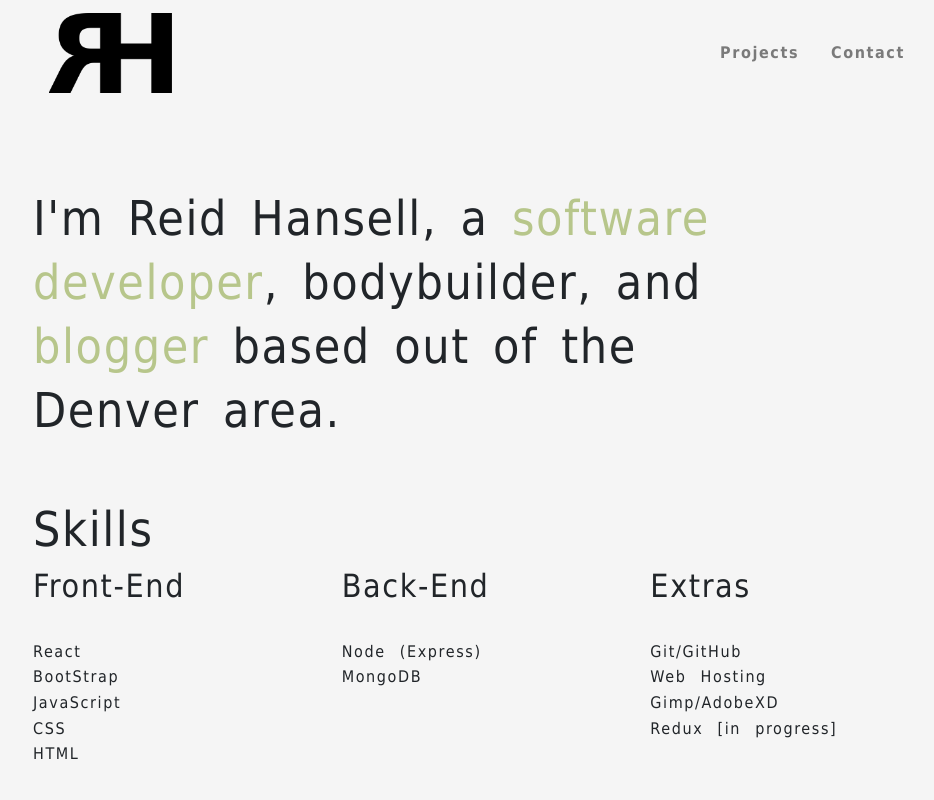
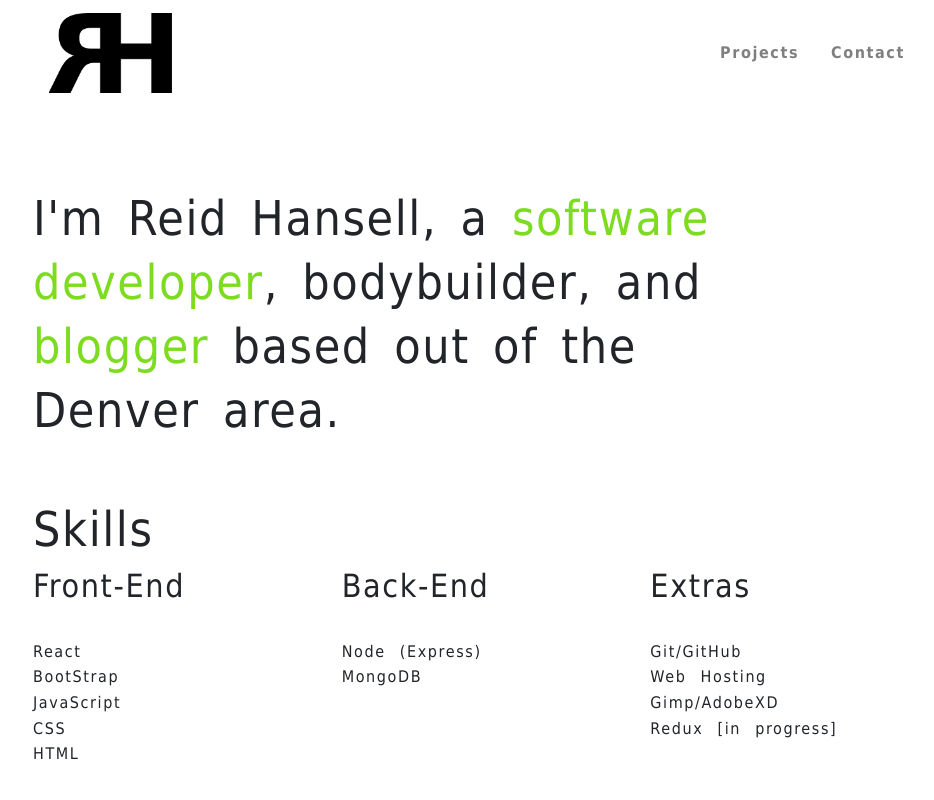
Before and after one commit to reidhansell/Portfolio, a React (Create React App) app: page / in a window 1280 px wide. Shown: the top 800 px of the page, without its empty margins (159-1093 px from the left). Built offline with nearby package versions, Linux system fonts and the light colour scheme.

Commit message:
Added color palette

```diff
--- a/src/App.css
+++ b/src/App.css
@@ -8,7 +8,7 @@ html{
   padding-left: 15%;
   padding-right: 15%;
   padding-bottom: 10rem;
-  background: whitesmoke;
+  background: white;
   letter-spacing: 0.1rem;
   word-spacing: 0.5rem;
   line-height: 1.6;
@@ -19,7 +19,7 @@ html{
 }
 
 .App a{
-  color: rgb(183, 198, 139);
+  color: rgb(125,220,31);
 }
 
 .App a:hover{
```
Also changed, not shown: src/Colors.txt.
